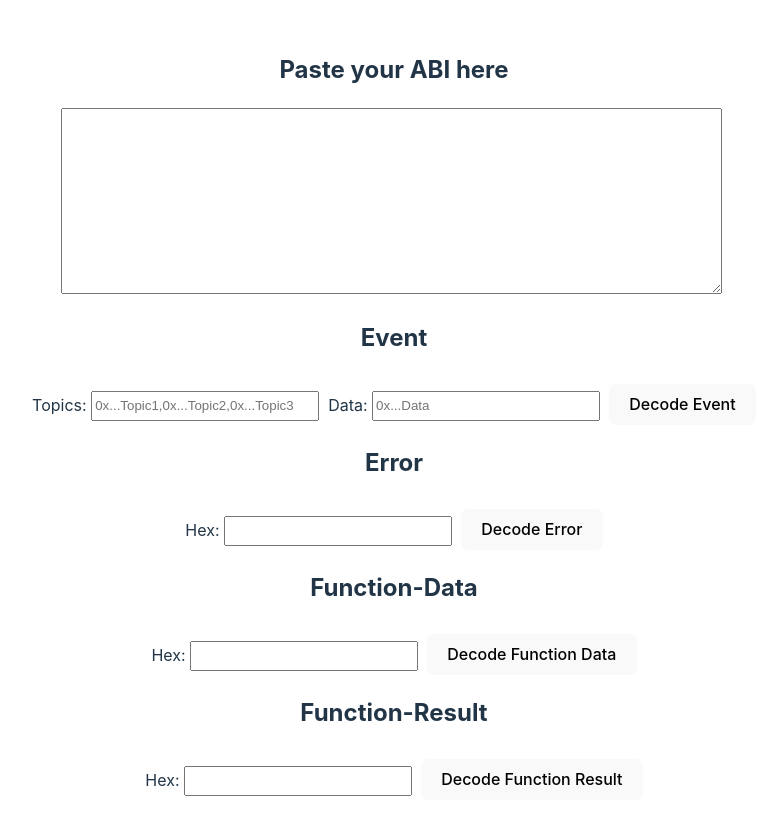
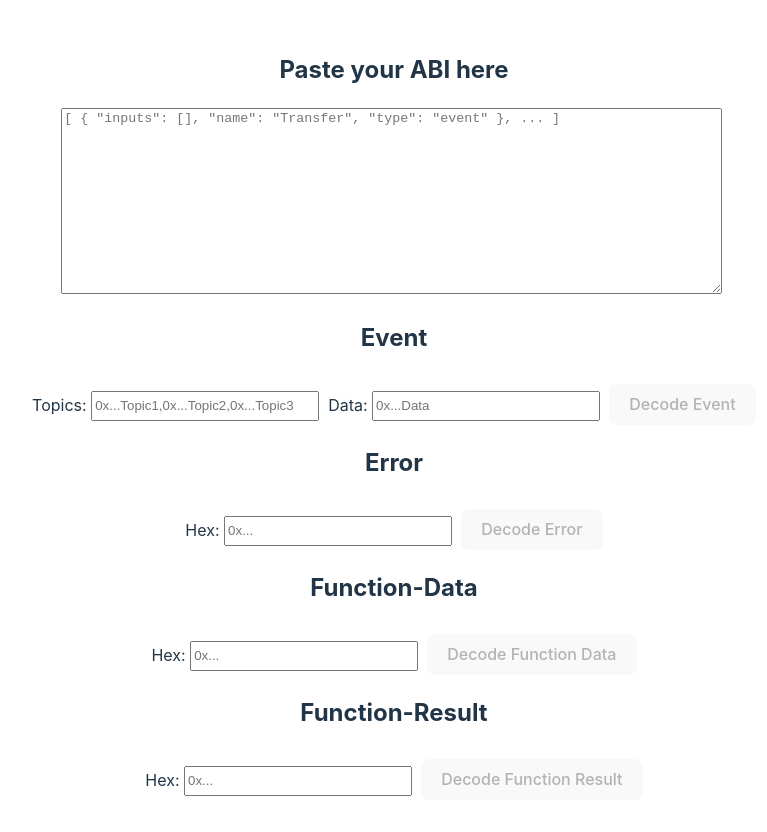
Before and after one commit to xiaosongfu/easydecode, a Vue app: page / in a window 1280 px wide. Shown: the whole page, without its empty margins (246-1013 px from the left). Built offline with nearby package versions, Linux system fonts and the light colour scheme.

Commit message:
update logic

```diff
--- a/src/App.vue
+++ b/src/App.vue
@@ -174,35 +174,35 @@ async function decodeFunctionResult() {
   <div>
     <div class="abi">
       <h2>Paste your ABI here</h2>
-      <textarea v-model="abi" cols="80" rows="12" :class="{'abi-error': abiError != ''}" @blur="parseABI" />&nbsp;
+      <textarea v-model="abi" cols="80" rows="12" placeholder='[ { "inputs": [], "name": "Transfer", "type": "event" }, ... ]' :class="{'abi-error': abiError != ''}" @blur="parseABI" />&nbsp;
       <span style="color: red">{{abiError}}</span>
     </div>
     <div class="event">
       <h2>Event</h2>
       Topics: <input v-model="eventTopics" placeholder='0x...Topic1,0x...Topic2,0x...Topic3' />&nbsp;
       Data: <input v-model="eventData" placeholder='0x...Data'/>&nbsp;
-      <button @click="decodeEvent">Decode Event</button>
+      <button @click="decodeEvent" :disabled="eventTopics == '' || eventData == ''">Decode Event</button>
       <br />
       <pre v-if="eventResult != ''">{{eventResult}}</pre>
     </div>
     <div class="error">
       <h2>Error</h2>
-      Hex: <input v-model="error" />&nbsp;
-      <button @click="decodeError">Decode Error</button>
+      Hex: <input v-model="error" placeholder="0x..." />&nbsp;
+      <button @click="decodeError" :disabled="error == ''">Decode Error</button>
       <br />
       <pre v-if="errorResult != ''">{{errorResult}}</pre>
     </div>
     <div class="function-data">
       <h2>Function-Data</h2>
-      Hex: <input v-model="functionData" />&nbsp;
-      <button @click="decodeFunctionData">Decode Function Data</button>
+      Hex: <input v-model="functionData" placeholder="0x..." />&nbsp;
+      <button @click="decodeFunctionData" :disabled="functionData == ''">Decode Function Data</button>
       <br />
       <pre v-if="functionDataResult != ''">{{functionDataResult}}</pre>
     </div>
     <div class="function-result">
       <h2>Function-Result</h2>
-      Hex: <input v-model="functionResult" />&nbsp;
-      <button @click="decodeFunctionResult">Decode Function Result</button>
+      Hex: <input v-model="functionResult" placeholder="0x..." />&nbsp;
+      <button @click="decodeFunctionResult" :disabled="functionResult == ''">Decode Function Result</button>
       <br />
       <pre v-if="functionResultResult != ''">{{functionResultResult}}</pre>
     </div>
```
